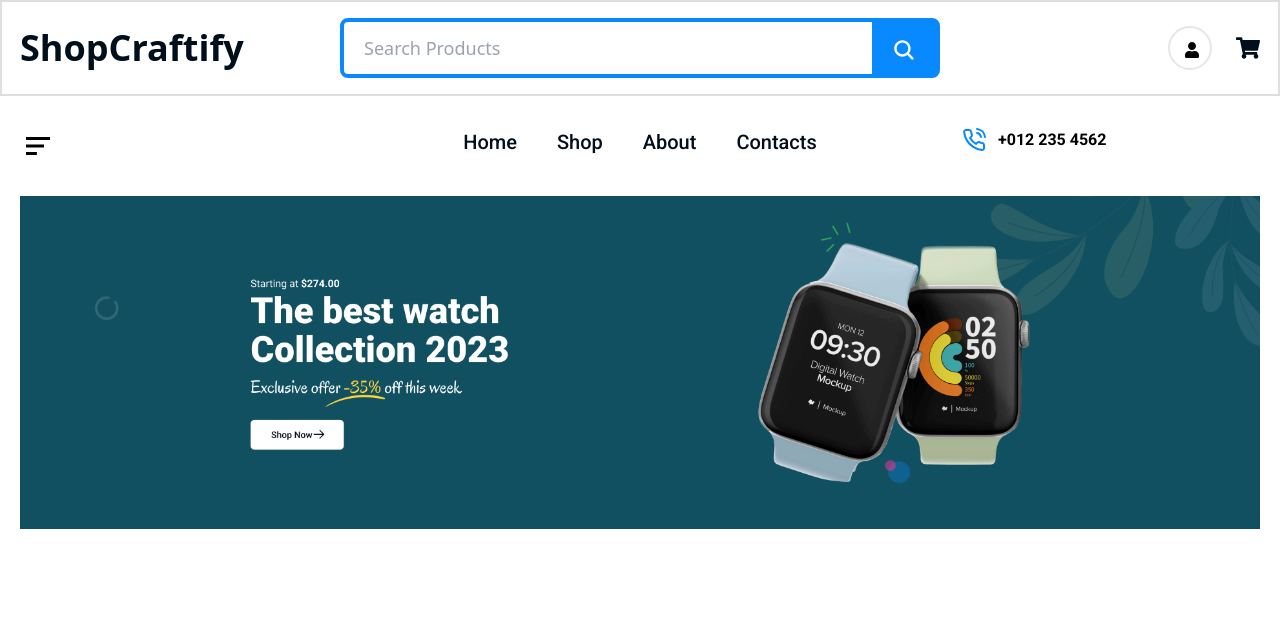
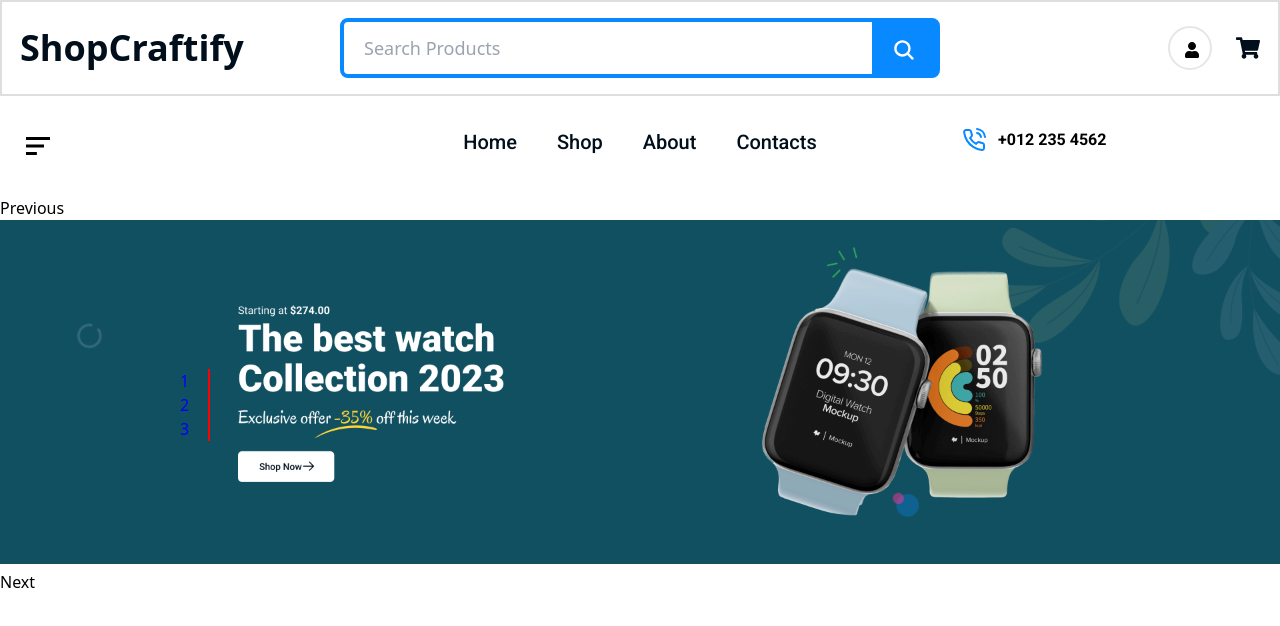
Before and after one commit to akashsarker-dev/e-commerce, a React (Vite) app: page / in a window 1280 px wide. Shown: the top 626 px of the page. Built offline with nearby package versions, Linux system fonts and the light colour scheme.

Commit message:
slick  slider:

```diff
--- a/package.json
+++ b/package.json
@@ -13,7 +13,9 @@
     "react": "^18.2.0",
     "react-dom": "^18.2.0",
     "react-icons": "^4.12.0",
-    "react-router-dom": "^6.22.0"
+    "react-router-dom": "^6.22.0",
+    "react-slick": "^0.30.2",
+    "slick-carousel": "^1.8.1"
   },
   "devDependencies": {
     "@types/react": "^18.2.43",
--- a/src/components/banner/Banner.jsx
+++ b/src/components/banner/Banner.jsx
@@ -1,12 +1,58 @@
-import React from 'react'
-import BannerImg from '../../assets/banner.png'
+import React from "react";
+import Slider from "react-slick";
+import BannerImg from "../../assets/banner.png"
+import "slick-carousel/slick/slick.css";
+// import "slick-carousel/slick/slick-theme.css";
 
-const Banner = () => {
+function Banner() {
+  const settings = {
+    dots: true,
+    infinite: true,
+    speed: 500,
+    slidesToShow: 1,
+    slidesToScroll: 1,
+    appendDots: dots => (
+      <div
+        style={{
+          borderRadius: "10px",
+          padding: "10px"
+        }}
+      >
+        <ul style={{ margin: "0px",
+         display:"block",
+         position:'absolute',
+         top:"50%",
+         transform:"translateY(-50%)",
+         left:"180px"
+       }}> {dots} </ul>
+      </div>
+    ),
+    customPaging: i => (
+      <div
+        style={{
+          width: "30px",
+          color: "blue",
+          borderRight:"2px solid red"
+        }}>
+        {i + 1}
+      </div>
+    )
+  };
   return (
-    <div className=' max-w-container mx-auto'>
-    <img src={BannerImg} alt="" srcset="" />
+    <div className="slider-container mx-auto">
+      <Slider {...settings}>
+        <div>
+          <img className=" w-full" src={BannerImg} alt=""  />
+        </div>
+        <div>
+          <img className=" w-full" src={BannerImg} alt=""  />
+        </div>
+        <div>
+          <img className=" w-full" src={BannerImg} alt=""  />
+        </div>
+
+      </Slider>
     </div>
-  )
+  );
 }
-
-export default Banner
+export default Banner;
```
Also changed, not shown: 1 other file (tests, documents, lock files or other folders).
